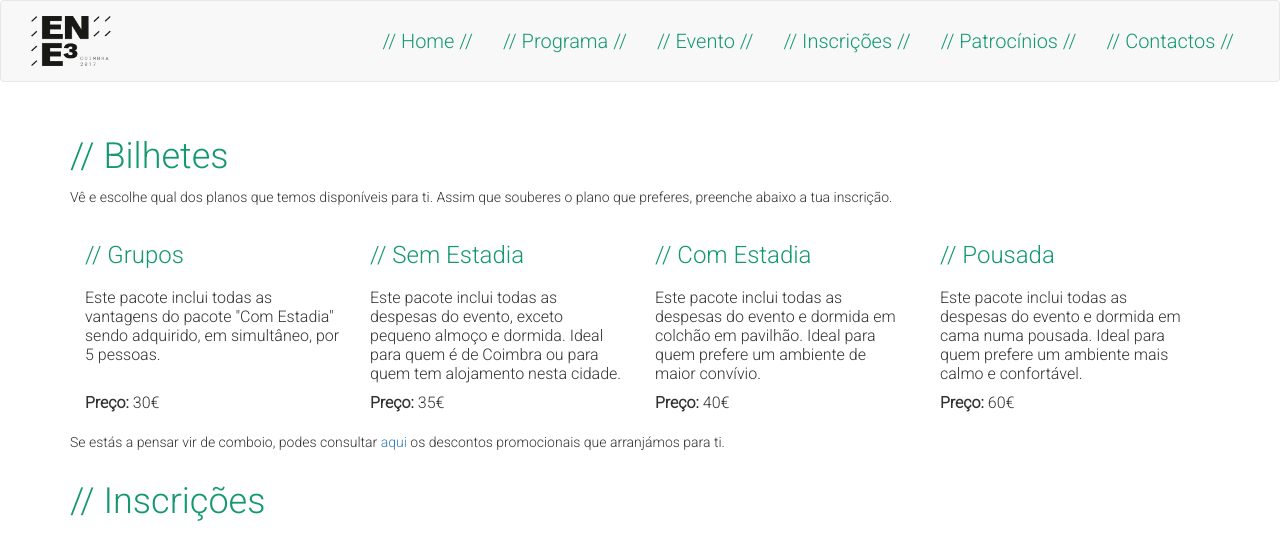
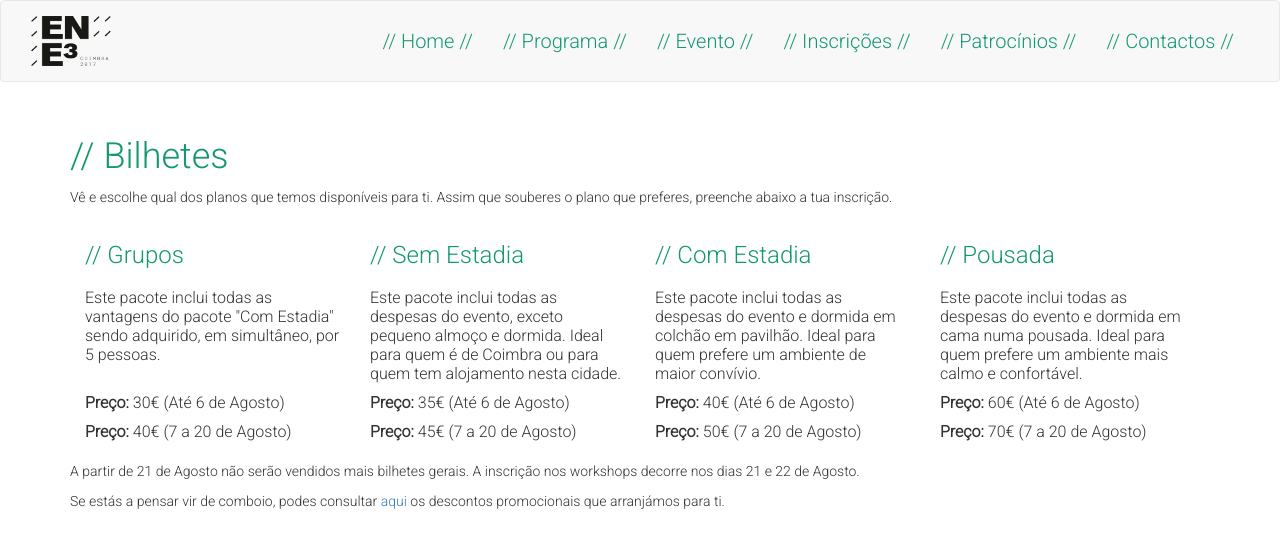
Before and after one commit to bluetrickpt/ENE3_17, a PHP site: page /register.php in a window 1280 px wide. Shown: the top 534 px of the page. Run offline with PHP 8.4, Linux system fonts and the light colour scheme; some libraries are stand-ins or nearby versions.

Commit message:
Updates register page with new prices

```diff
--- a/register.php
+++ b/register.php
@@ -1,6 +1,8 @@
 <html>
 
 <head>
+
+
   <meta charset="utf-8">
   <meta name="viewport" content="width=device-width, initial-scale=1">
 
@@ -35,9 +37,9 @@
 <!--        <p>Por anunciar! Fica atento às nossas redes sociais. Se tiveres alguma dúvida não-->
 <!--        hesites em nos contactar (vê <a href="contacts.php">aqui</a> como).</p>-->
 
-        <p>Vê e escolhe qual dos planos que temos disponíveis para ti. Assim que souberes o plano que preferes,
-        preenche abaixo a tua inscrição.
-        </p>
+          <p>Vê e escolhe qual dos planos que temos disponíveis para ti. Assim que souberes o plano que preferes,
+              preenche abaixo a tua inscrição.
+          </p>
 
           <table class="col-md-12" style="margin-bottom: 15px">
               <tr>
@@ -58,13 +60,20 @@
 
               </tr>
               <tr>
-                  <td><b>Preço:</b> 30€</td>
-                  <td><b>Preço:</b> 35€</td>
-                  <td><b>Preço:</b> 40€</td>
-                  <td><b>Preço:</b> 60€</td>
+                  <td><b>Preço:</b> 30€ (Até 6 de Agosto)</td>
+                  <td><b>Preço:</b> 35€ (Até 6 de Agosto)</td>
+                  <td><b>Preço:</b> 40€ (Até 6 de Agosto)</td>
+                  <td><b>Preço:</b> 60€ (Até 6 de Agosto)</td>
+              </tr>
+              <tr>
+                  <td><b>Preço:</b> 40€ (7 a 20 de Agosto)</td>
+                  <td><b>Preço:</b> 45€ (7 a 20 de Agosto)</td>
+                  <td><b>Preço:</b> 50€ (7 a 20 de Agosto)</td>
+                  <td><b>Preço:</b> 70€ (7 a 20 de Agosto)</td>
               </tr>
           </table>
 
+          <p>A partir de 21 de Agosto não serão vendidos mais bilhetes gerais. A inscrição nos workshops decorre nos dias 21 e 22 de Agosto.</p>
           <p>Se estás a pensar vir de comboio, podes consultar <a href="event.php#discounts">aqui</a> os descontos promocionais que arranjámos para ti.</p>
 
         <!--<div id="payment_plans">
```
